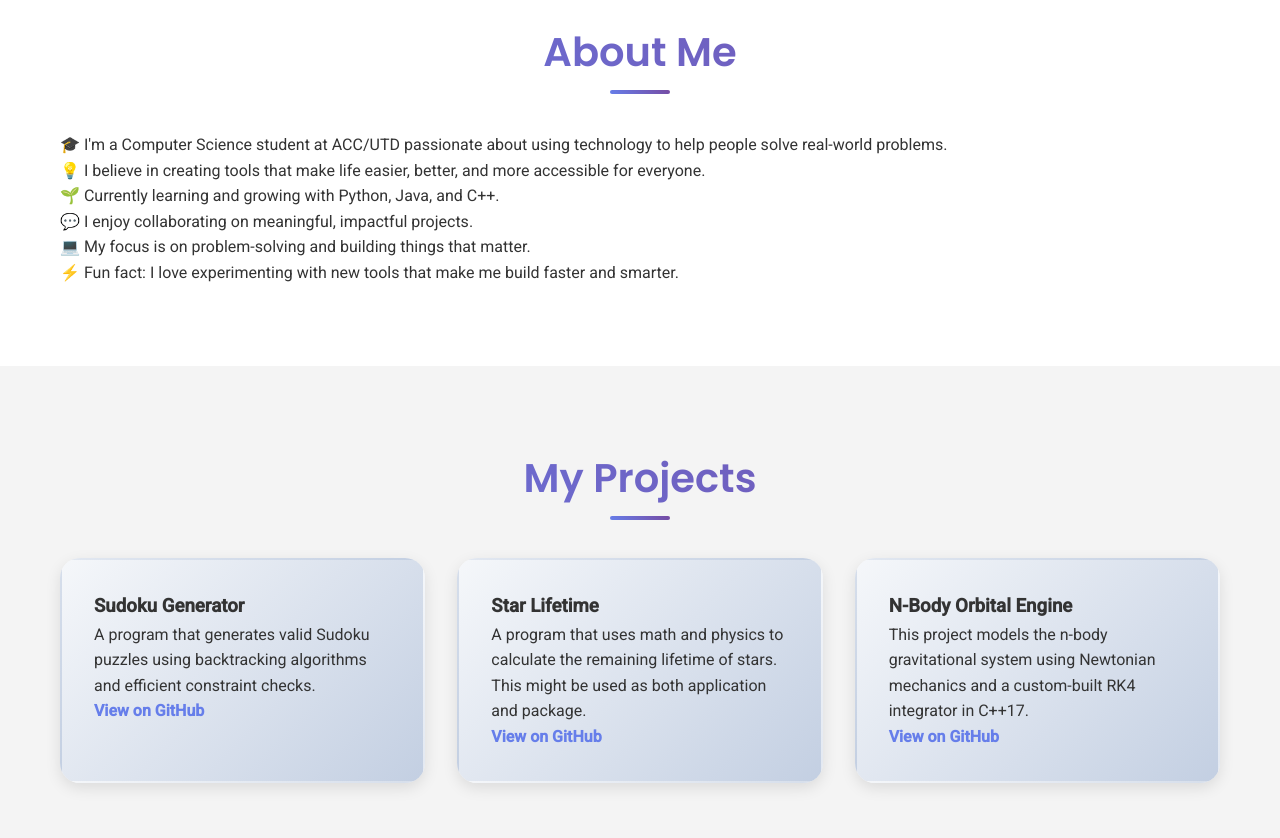
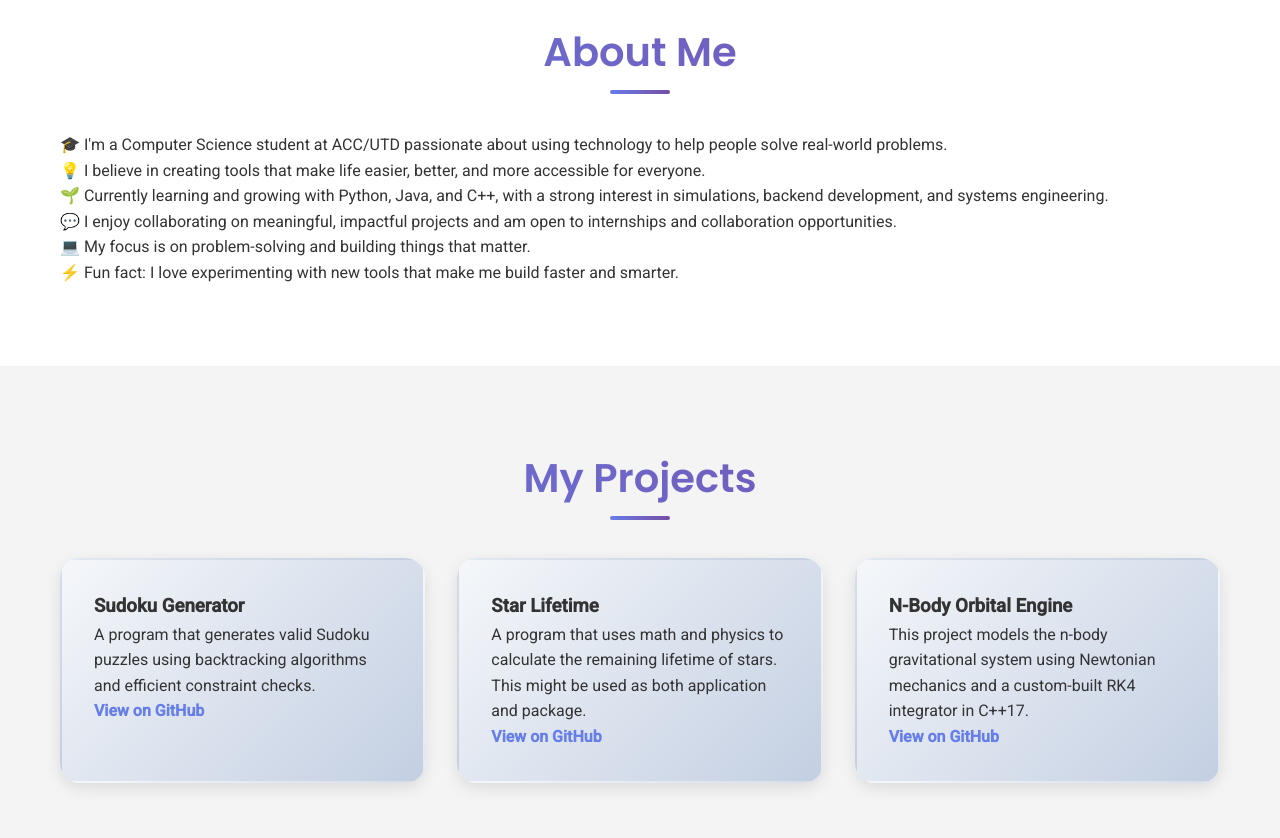
Before and after one commit to eisensenpou/portfolio, a plain HTML site: page index.html in a window 1280 px wide. Shown: the part 860-1698 px from the top of the page. Drawn offline with Linux system fonts and the light colour scheme.

Commit message:
Expand About Me section with interests and collaboration/internship openness

```diff
--- a/index.html
+++ b/index.html
@@ -46,8 +46,8 @@
             <h2>About Me</h2>
             <p>🎓 I'm a Computer Science student at ACC/UTD passionate about using technology to help people solve real-world problems.<br>
             💡 I believe in creating tools that make life easier, better, and more accessible for everyone.<br>
-            🌱 Currently learning and growing with Python, Java, and C++.<br>
-            💬 I enjoy collaborating on meaningful, impactful projects.<br>
+             🌱 Currently learning and growing with Python, Java, and C++, with a strong interest in simulations, backend development, and systems engineering.<br>
+             💬 I enjoy collaborating on meaningful, impactful projects and am open to internships and collaboration opportunities.<br>
             💻 My focus is on problem-solving and building things that matter.<br>
             ⚡ Fun fact: I love experimenting with new tools that make me build faster and smarter.</p>
         </div>
```
